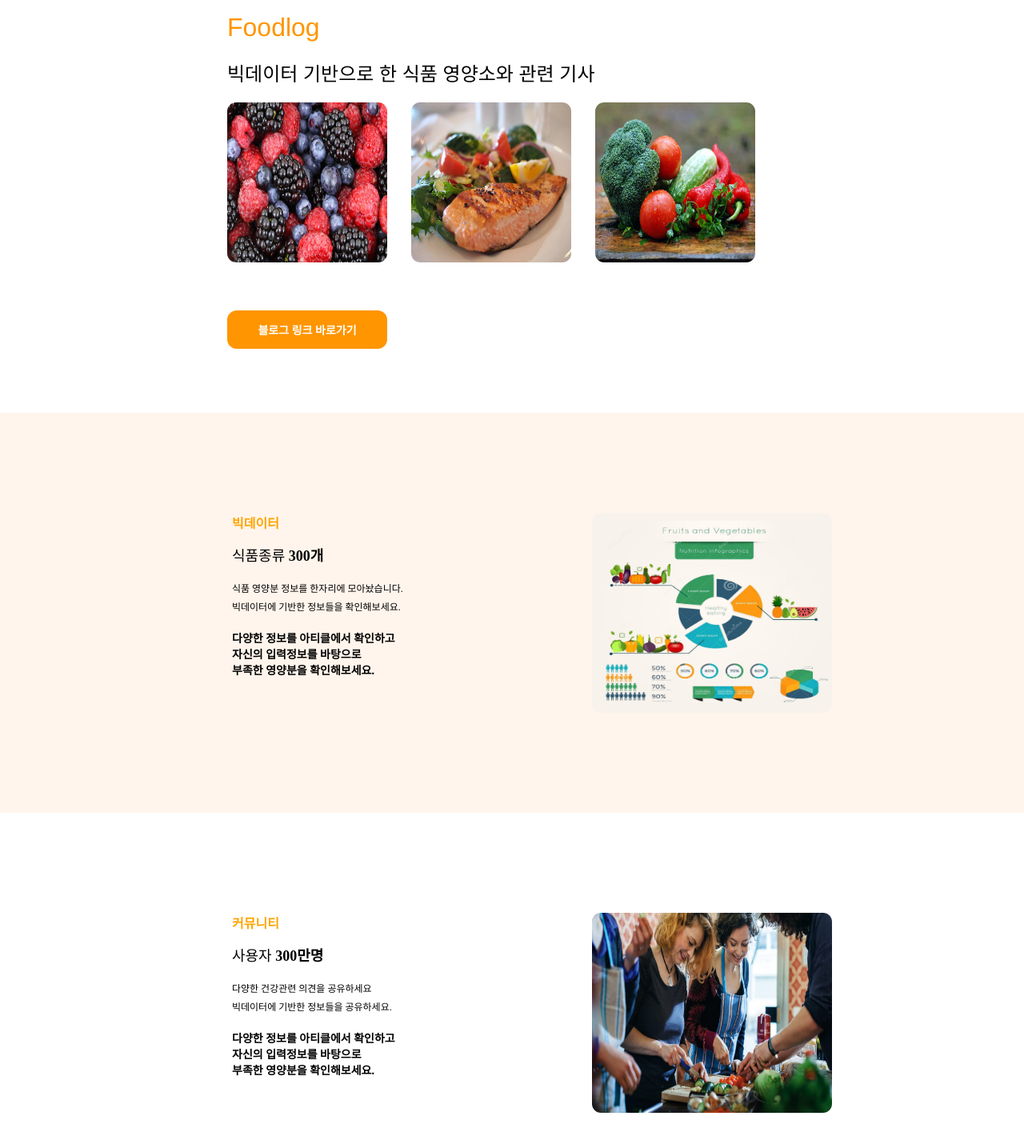
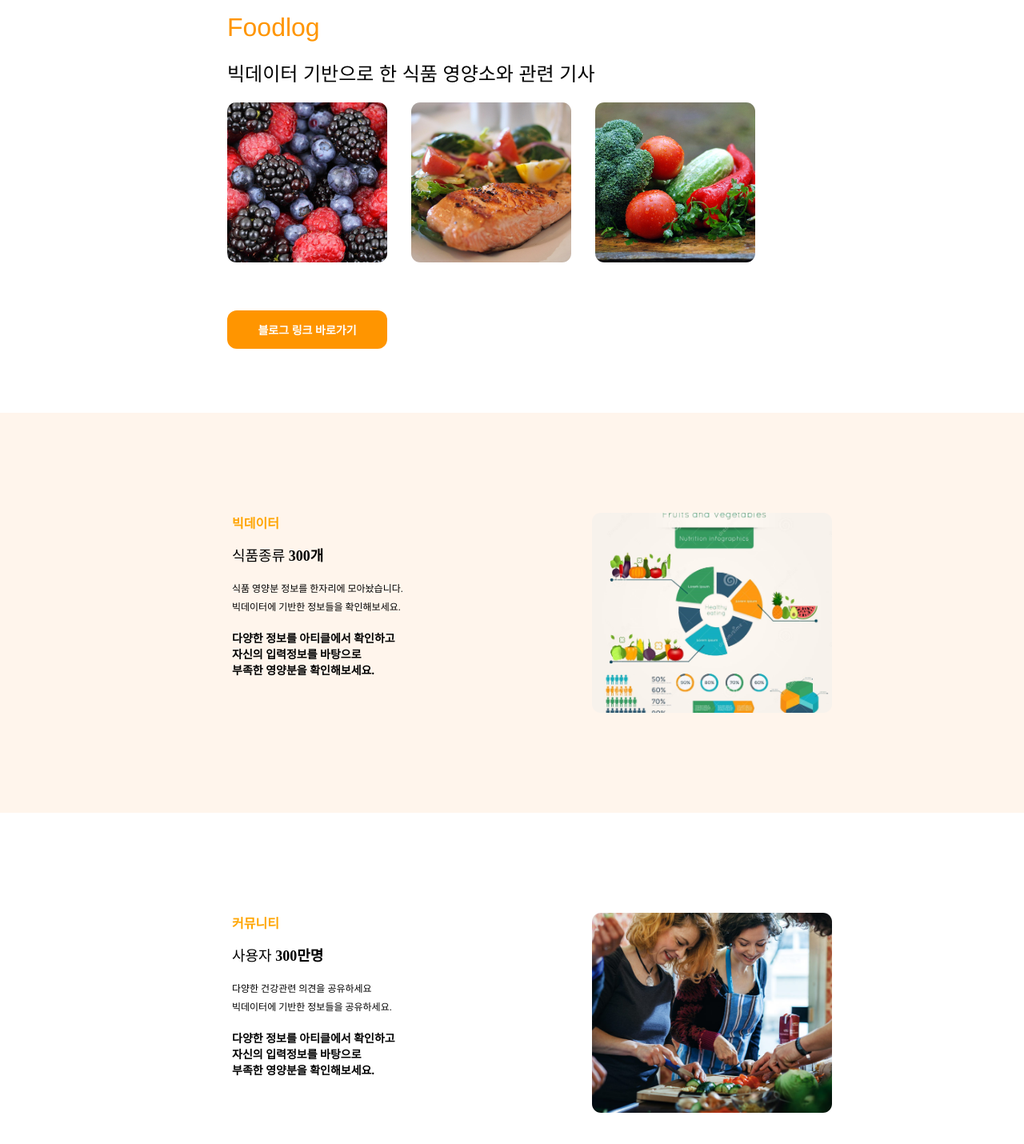
Before and after one commit to jjs0211/EliceWebProject2, a React (Create React App) app in the folder front/: page / in a window 1280 px wide. Shown: the top 1430 px of the page at 80% size. Built offline with nearby package versions, Linux system fonts and the light colour scheme; no server answers.

Commit message:
오피스아워 지적점 반영 디자인 수정

```diff
--- a/front/src/components/blog/BlogSlider.js
+++ b/front/src/components/blog/BlogSlider.js
@@ -13,7 +13,6 @@ const BlogSlider = ({topviewedArticleList}) => {
     <Swiper
       spaceBetween={100}
       slidesPerView={2}
-      centeredSlides
       onSwiper={swiper => console.log(swiper)}
     >
       {topviewedArticleList && topviewedArticleList.map((article) => (
--- a/front/src/components/register/Register.js
+++ b/front/src/components/register/Register.js
@@ -254,8 +254,8 @@ return (
 
       <div className="phoneNumberContainer">
         <div className="phoneNumberTitle">휴대전화</div>
-        <input className='phoneNumberBox' type='number'onBlur={(e) => setPhoneNumber(e.target.value)}></input>
-        <div className='phoneNumberChecker'>{phoneNumberDefaultValid ? '' : !isPhoneNumberValid && '휴대폰 번호를 다시 확인해주세요' }</div>
+        <input className='phoneNumberBox' type='number'onChange={(e) => setPhoneNumber(e.target.value)}></input>
+        <div className='phoneNumberChecker'>{phoneNumberDefaultValid ? '' : !isPhoneNumberValid && '휴대폰 번호를 11자리 숫자로만 입력해주세요.' }</div>
       </div>
 
       <button className="registerButton"
--- a/front/src/css/blog/BlogArticle.css
+++ b/front/src/css/blog/BlogArticle.css
@@ -84,6 +84,7 @@
   border-radius: 1mm;
   overflow: hidden;
   background-color: white;
+  object-fit: cover;
 }
 
 .articleContent {
--- a/front/src/css/blog/BlogArticlePreview.css
+++ b/front/src/css/blog/BlogArticlePreview.css
@@ -10,6 +10,7 @@
   box-shadow: 0.1px 0.1px black;
   overflow: hidden;
   margin: 0.625rem;
+  cursor: pointer;
 }
 
 .PreviewimageBox {
@@ -25,6 +26,8 @@
 
   width: 100%;
   height: 100%;
+  object-fit: cover;
+
 
 }
 
@@ -41,6 +44,7 @@
   padding-bottom: 0.1rem;
   padding-left: 0.2rem;
   padding-right: 0.2rem;
+  user-select: none;
 }
 
 
--- a/front/src/css/blog/BlogHeader.css
+++ b/front/src/css/blog/BlogHeader.css
@@ -6,7 +6,7 @@
     background-image: url(../../images/blog/FoodLogBlog9.jpg);
     background-repeat: no-repeat;
     background-size: cover;
-    background-position: center;
+    background-position: 0 60%;
   }
 
   .naviBar {
@@ -72,10 +72,3 @@
 
     margin-right: 1.6rem;
   }
-  /*
-  .navi3 {
-
-    width: 10%;
-    height: 100%;
-
-  } */
--- a/front/src/css/login/LoginBottomAd.css
+++ b/front/src/css/login/LoginBottomAd.css
@@ -8,5 +8,6 @@
 .bottomAdContainer img {
   width: 100%;
   height: 100%;
+  object-fit: cover;
 
 }
--- a/front/src/css/main/MainHeader.css
+++ b/front/src/css/main/MainHeader.css
@@ -65,6 +65,7 @@ height: 31.25rem;
   margin-right: 1.875rem;
   border-style: hidden;
   border-radius: 3mm;
+  object-fit: cover;
 
 }
 
@@ -74,6 +75,7 @@ height: 31.25rem;
   margin-right: 1.875rem;
   border-style: hidden;
   border-radius: 3mm;
+  object-fit: cover;
 
 }
 
@@ -83,6 +85,7 @@ height: 31.25rem;
   margin-right: 1.875rem;
   border-style: hidden;
   border-radius: 3mm;
+  object-fit: cover;
 }
 
 .linkButton {
--- a/front/src/css/main/MainMiddle.css
+++ b/front/src/css/main/MainMiddle.css
@@ -83,4 +83,5 @@
   width: 100%;
   height: 100%;
   border-radius: 3mm;
+  object-fit: cover;
 }
--- a/front/src/css/main/MainTail.css
+++ b/front/src/css/main/MainTail.css
@@ -74,4 +74,5 @@
   width: 100%;
   height: 100%;
   border-radius: 3mm;
+  object-fit: cover;
 }
--- a/front/src/css/team/Team.css
+++ b/front/src/css/team/Team.css
@@ -52,6 +52,7 @@
   #teamInfo ul li div img {
     width: 30px;
     height: 30px;
+    margin-right: 12px;
   }
   #teamInfo ul li .github img {
     width: 25px;
```
